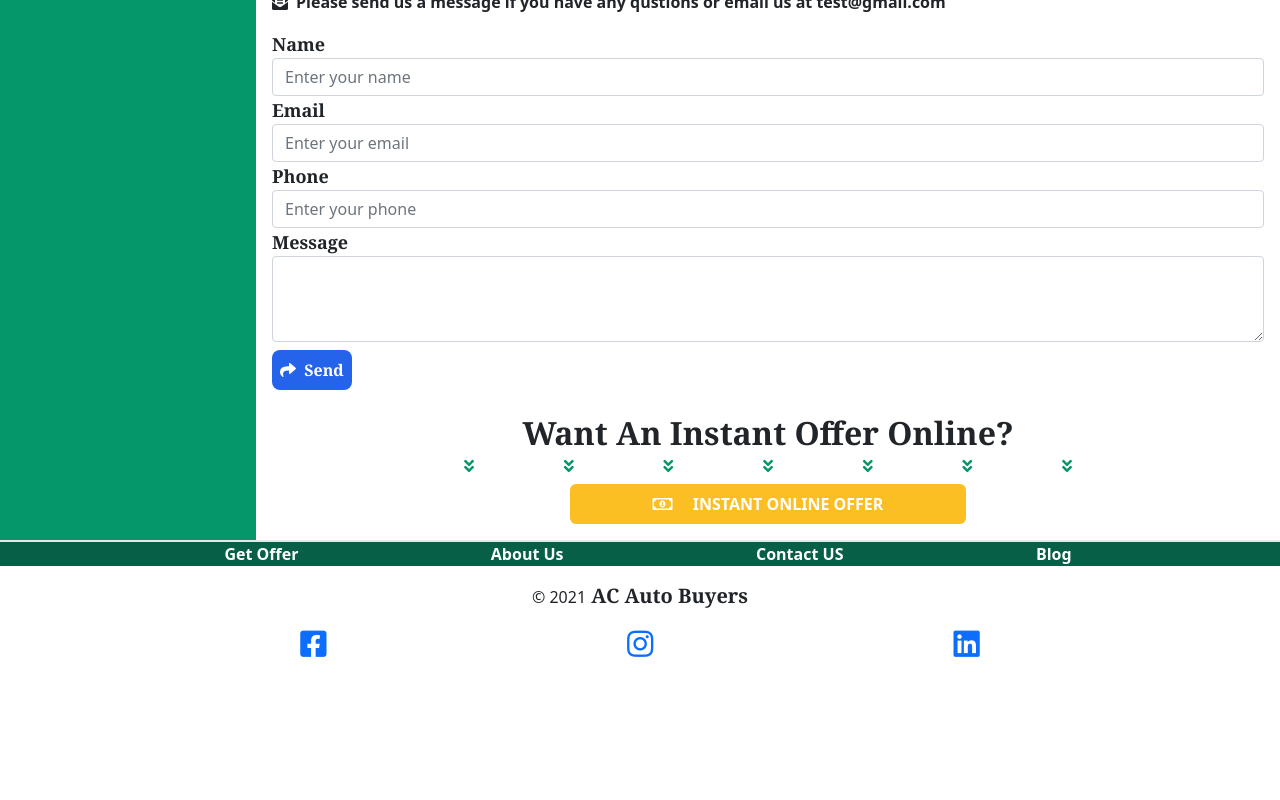
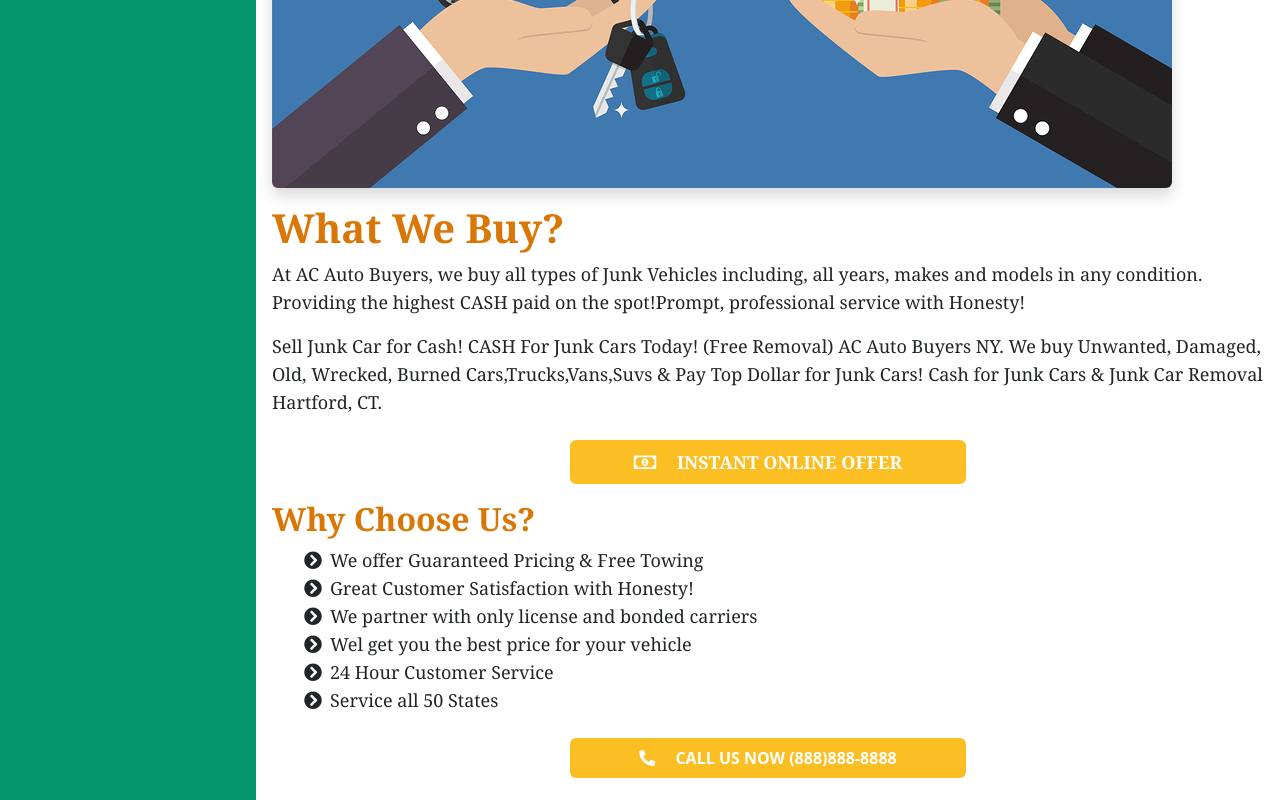
Before and after one commit to javantie/ac-auto-group, a React (Create React App) app: page / in a window 1280 px wide. Shown: the part 560-1360 px from the top of the page. Before the commit the page ends 1230 px from the top, so only its background shows below. Built offline with nearby package versions, Linux system fonts and the light colour scheme.

Commit message:
updated the about page

```diff
--- a/src/App.js
+++ b/src/App.js
@@ -94,7 +94,9 @@
             <About />
             <Testimonials />
             <ContactForm /> */}
-            <ContactPage />
+            {/* <ContactPage /> */}
+            <About />
+
           </div>
         </div>
         <Footer />
--- a/src/components/CallButton/index.js
+++ b/src/components/CallButton/index.js
@@ -3,7 +3,7 @@
 function CallButton() {
   return (
     <button className="bg-yellow-400 text-white font-bold p-2 rounded-md mt-2 hover:bg-yellow-400 sm:w-2/5">
-      <i className="fas fa-phone-alt pr-4"></i> Call Now (888)888-8888{" "}
+      <i className="fas fa-phone-alt pr-4"></i> CALL US NOW (888)888-8888{" "}
     </button>
   );
 }
--- a/src/pages/About.js
+++ b/src/pages/About.js
@@ -1,63 +1,148 @@
 import React from "react";
 import CallButton from "../components/CallButton";
+import OfferButton from "../components/OfferButton";
+import bg_img1 from "../assets/images/02.jpg";
+import bg_img2 from "../assets/images/selling-a-car-in-illinois.jpg";
 
 function About() {
   return (
+    <>
+      <div className="mt-4 font-serif text-lg">
+        <div className="mb-2">
+          <img src={bg_img2} alt="bg_img1" className="shadow rounded-md" />
+        </div>
+        <h1 className="text-yellow-600 font-bold pt-2">What We Buy?</h1>
+        <p>
+          At AC Auto Buyers, we buy all types of Junk Vehicles including, all
+          years, makes and models in any condition. Providing the highest CASH
+          paid on the spot!Prompt, professional service with Honesty!
+        </p>
+        <p>
+          Sell Junk Car for Cash! CASH For Junk Cars Today! (Free Removal) AC
+          Auto Buyers NY. We buy Unwanted, Damaged, Old, Wrecked, Burned
+          Cars,Trucks,Vans,Suvs & Pay Top Dollar for Junk Cars! Cash for Junk
+          Cars & Junk Car Removal Hartford, CT.
+        </p>
+        <div className="flex justify-center my-2">
+          <OfferButton />
+        </div>
+        <h2 className="text-yellow-600 font-bold pt-2">Why Choose Us?</h2>
+        <ul>
+          <li>
+            <i class="fas fa-chevron-circle-right pr-2"></i>We offer Guaranteed
+            Pricing & Free Towing
+          </li>
+          <li>
+            <i class="fas fa-chevron-circle-right pr-2"></i>Great Customer
+            Satisfaction with Honesty!
+          </li>
+          <li>
+            <i class="fas fa-chevron-circle-right pr-2"></i>We partner with only
+            license and bonded carriers
+          </li>
+          <li>
+            <i class="fas fa-chevron-circle-right pr-2"></i>Wel get you the best
+            price for your vehicle
+          </li>
+          <li>
+            <i class="fas fa-chevron-circle-right pr-2"></i>24 Hour Customer
+            Service
+          </li>
+          <li>
+            <i class="fas fa-chevron-circle-right pr-2"></i>Service all 50
+            States
+          </li>
+        </ul>
+      </div>
+      <div className="flex justify-center">
+        <CallButton />
+      </div>
+
       <div className="mt-4 font-serif border-t-2">
-      <h2 className="text-center text-green-600 font-bold pt-2">Get Paid for Your Old Vehicle</h2>
+        <h2 className="text-center text-green-600 font-bold pt-2">
+          Get Paid for Your Old Vehicle
+        </h2>
         <p className="text-lg">
           If you own an older or used vehicle and are looking to sell your car
           online, you’ve come to the right place. The team at Cash Auto Salvage
           offers cash for cars, regardless of the state of the vehicle.
         </p>
-      <p  className="text-lg">
+        <p className="text-lg">
           Take advantage of a service that provides you with the funds you need
           while getting your old car off your hands. Reach out to our team today
           to get started.
         </p>
 
-      <h2 className="text-center text-green-600 font-bold">Fast & Reliable Service</h2>
-      <p  className="text-lg">
-        When you need to get rid of a used vehicle, you need to count on a team
-        that can help you get the job done as soon as possible. Our team prides
-        itself on providing speedy sales that get useless cars off your hands
-        and puts the cash (or a check) you need in your pocket quickly.
+        <h2 className="text-center text-green-600 font-bold">
+          Fast & Reliable Service
+        </h2>
+        <p className="text-lg">
+          When you need to get rid of a used vehicle, you need to count on a
+          team that can help you get the job done as soon as possible. Our team
+          prides itself on providing speedy sales that get useless cars off your
+          hands and puts the cash (or a check) you need in your pocket quickly.
         </p>
-      <p  className="text-lg">
+        <p className="text-lg">
           Plus, we are consistent in everything we do. When you work with Cash
           Auto Salvage you know that you’re getting the best possible service at
           every stage of the sales process. We offer consistent and reliable
           service so you know what to expect at all times.
         </p>
-      <h2 className="text-center text-green-600 font-bold">Cash for Any Car</h2>
-      <p  className="text-lg">
-        No matter what type of vehicle you’re looking to get rid of, our team is
-        here to help! We’ve helped hundreds of people easily sell their cars
-        online and receive access to funds immediately.
+        <h2 className="text-center text-green-600 font-bold">
+          Cash for Any Car
+        </h2>
+        <p className="text-lg">
+          No matter what type of vehicle you’re looking to get rid of, our team
+          is here to help! We’ve helped hundreds of people easily sell their
+          cars online and receive access to funds immediately.
         </p>
-      <p  className="text-lg">We’ll help you get any type of car off your hands, including:</p>
+        <p className="text-lg">
+          We’ll help you get any type of car off your hands, including:
+        </p>
         <ul className="font-bold text-lg">
           {" "}
-        <li><i className="fas fa-check pr-4 text-green-300"></i>Junk cars</li>
-        <li><i className="fas fa-check pr-4 text-green-300"></i>Bad transmission vehicles</li>
-        <li><i className="fas fa-check pr-4 text-green-300"></i>SUVs</li>
-        <li><i className="fas fa-check pr-4 text-green-300"></i>Luxury vehicles</li>
-        <li><i className="fas fa-check pr-4 text-green-300"></i>Performance vehicles</li>
-        <li><i className="fas fa-check pr-4 text-green-300"></i>Damaged cars</li>
-        <li><i className="fas fa-check pr-4 text-green-300"></i>Used cars</li>
-        <li><i className="fas fa-check pr-4 text-green-300"></i>Used trucks</li>
-        <li><i className="fas fa-check pr-4 text-green-300"></i>Pick-Ups</li>
+          <li>
+            <i className="fas fa-check pr-4 text-green-300"></i>Junk cars
+          </li>
+          <li>
+            <i className="fas fa-check pr-4 text-green-300"></i>Bad transmission
+            vehicles
+          </li>
+          <li>
+            <i className="fas fa-check pr-4 text-green-300"></i>SUVs
+          </li>
+          <li>
+            <i className="fas fa-check pr-4 text-green-300"></i>Luxury vehicles
+          </li>
+          <li>
+            <i className="fas fa-check pr-4 text-green-300"></i>Performance
+            vehicles
+          </li>
+          <li>
+            <i className="fas fa-check pr-4 text-green-300"></i>Damaged cars
+          </li>
+          <li>
+            <i className="fas fa-check pr-4 text-green-300"></i>Used cars
+          </li>
+          <li>
+            <i className="fas fa-check pr-4 text-green-300"></i>Used trucks
+          </li>
+          <li>
+            <i className="fas fa-check pr-4 text-green-300"></i>Pick-Ups
+          </li>
         </ul>
-      <p  className="text-lg">
-        Regardless of what type of vehicle you’ve got to get rid of, we’re here
-        to help throughout every step of the process. If you’re unsure whether
-        we’ll take your car, give us a call at 1-888-888-8888 and we can help
-        answer any questions.
+        <p className="text-lg">
+          Regardless of what type of vehicle you’ve got to get rid of, we’re
+          here to help throughout every step of the process. If you’re unsure
+          whether we’ll take your car, give us a call at 1-888-888-8888 and we
+          can help answer any questions.
         </p>
-      <div className="flex justify-center">
+        <div className="flex sm:justify-evenly flex-col sm:flex-row">
           <CallButton />
+          <OfferButton />
         </div>
       </div>
+    </>
   );
 }
 export default About;
```
Lines whose indentation alone changed are shown as unchanged.
